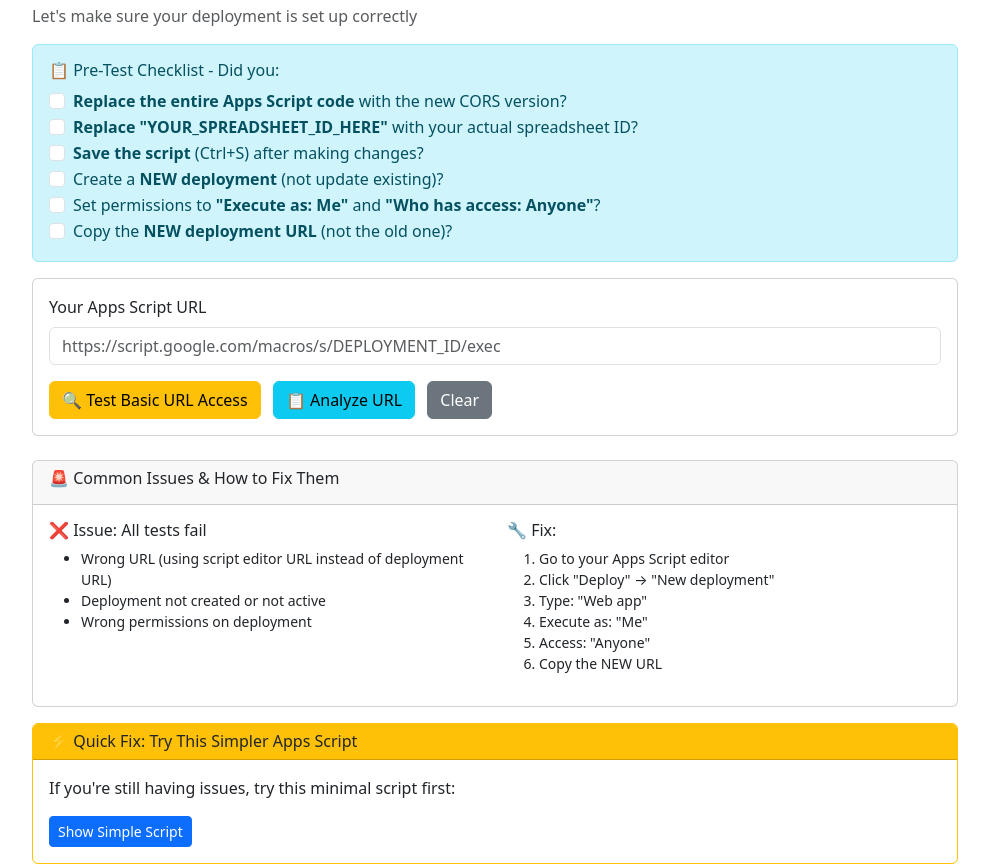
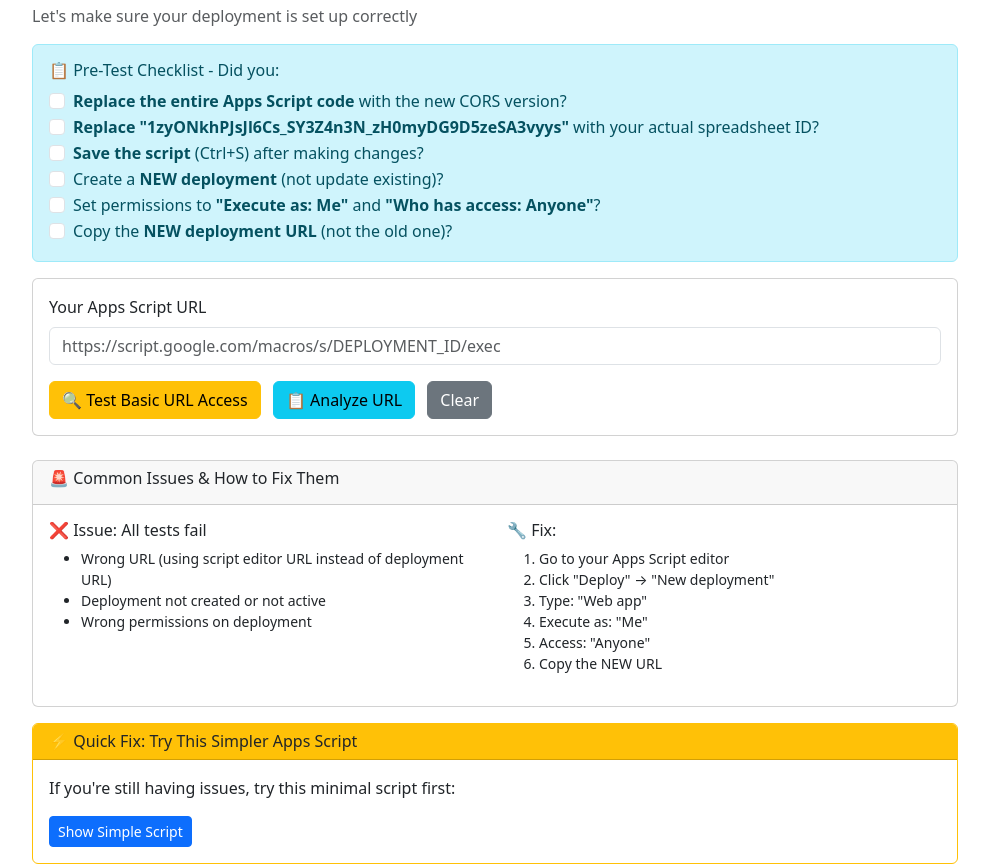
Before and after one commit to davidflashman/WebKits, a plain HTML site: page bigdebug.html in a window 1280 px wide. Shown: the part 66-930 px from the top of the page, without its empty margins (145-1134 px from the left). Drawn offline with nearby package versions, Linux system fonts and the light colour scheme.

Commit message:
Update bigdebug.html

```diff
--- a/bigdebug.html
+++ b/bigdebug.html
@@ -24,7 +24,7 @@
                     <div class="form-check">
                         <input class="form-check-input" type="checkbox" id="check2">
                         <label class="form-check-label" for="check2">
-                            <strong>Replace "YOUR_SPREADSHEET_ID_HERE"</strong> with your actual spreadsheet ID?
+                            <strong>Replace "1zyONkhPJsJl6Cs_SY3Z4n3N_zH0myDG9D5zeSA3vyys"</strong> with your actual spreadsheet ID?
                         </label>
                     </div>
                     <div class="form-check">
```
